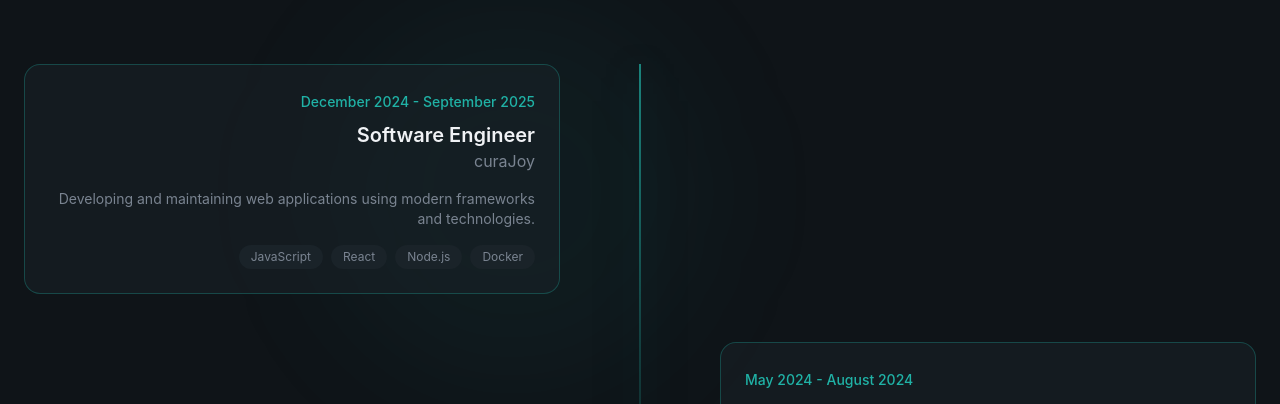
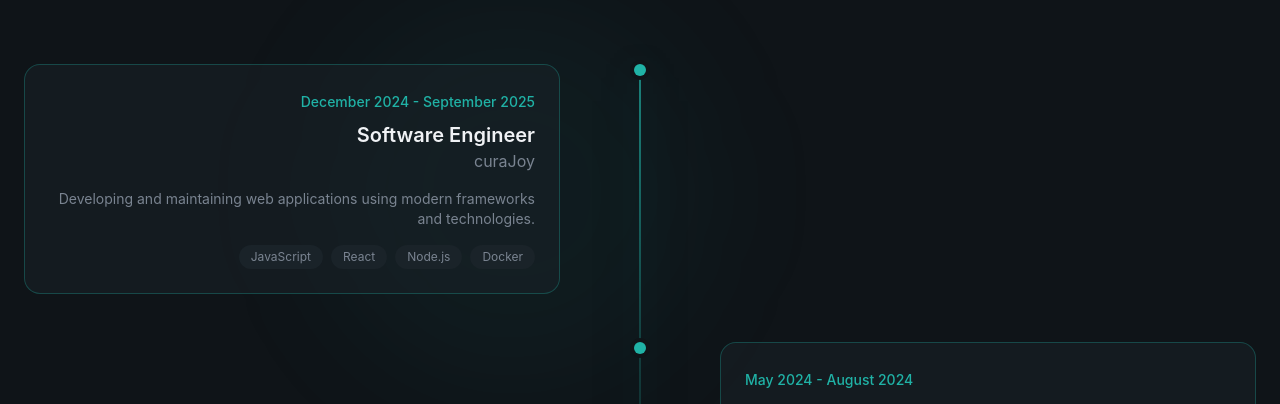
Before and after one commit to eissamonet/SWD-Portfolio, a React (Vite) app: page / in a window 1280 px wide. Shown: the part 3745-4149 px from the top of the page. Built offline with nearby package versions, Linux system fonts and the light colour scheme.

Commit message:
commit changes

```diff
--- a/src/sections/Experience.jsx
+++ b/src/sections/Experience.jsx
@@ -49,7 +49,11 @@
               style={{ animationDelay: `${(index + 1) * 100}ms`}}
               >
                 {/* timeline dot */}
-                <div className="absolute"></div>
+                <div className="absolute left-0 md:left-1/2 top-0 w-3 h-3 bg-primary rounded-full -translate-x-1/2 ring-4 ring-background Z-10">
+                  {exp.current && (
+                    <span className="absolute inset-0 rounded-full bg-primary animate-ping opacity-75" />
+                    )}
+                </div>
 
                 {/* content */}
                 <div className={`pl-8 md:pl-0 ${index % 2 === 0 ? "md:pr-16 md:text-right" : "md:col-start-2 md:pl-16"} `}>
```
